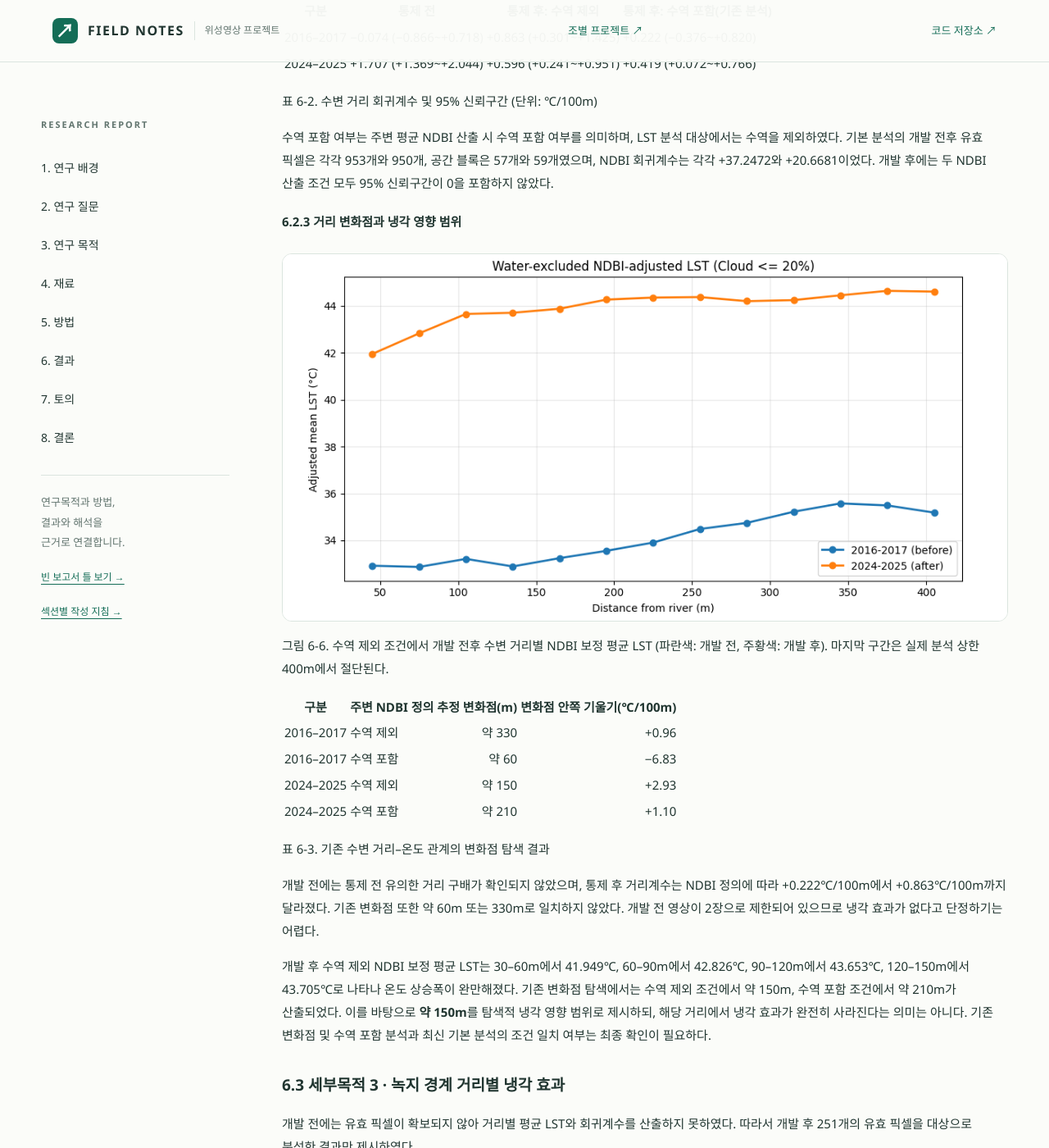
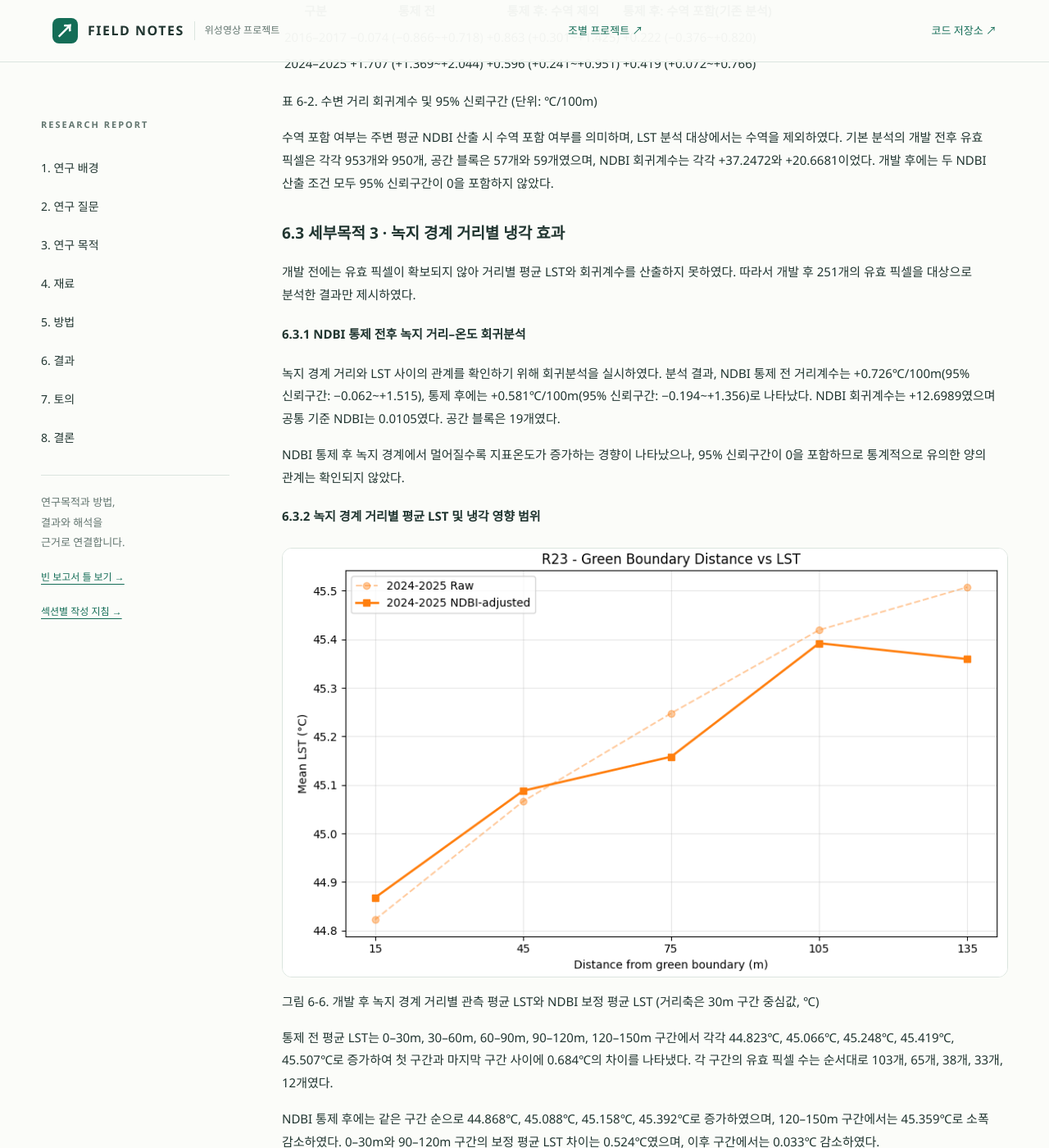
Before and after one commit to kimeunbyeol244/surveying-final-project-6, a Jekyll site: the page built from docs/index.md, in a window 1280 px wide and 1400 px high, scrolled down 20679 px. Shown: the whole window at 82% size. Built offline with Jekyll 4.4.1, drawn with Linux system fonts in a browser that asks for light colours; some of the changed text lies outside the part shown.

Commit message:
Update index.md

```diff
--- a/docs/index.md
+++ b/docs/index.md
@@ -318,25 +318,6 @@ NDBI만을 이용한 통계적 보정
 
 수역 포함 여부는 주변 평균 NDBI 산출 시 수역 포함 여부를 의미하며, LST 분석 대상에서는 수역을 제외하였다. 기본 분석의 개발 전후 유효 픽셀은 각각 953개와 950개, 공간 블록은 57개와 59개였으며, NDBI 회귀계수는 각각 +37.2472와 +20.6681이었다. 개발 후에는 두 NDBI 산출 조건 모두 95% 신뢰구간이 0을 포함하지 않았다.
 
-#### 6.2.3 거리 변화점과 냉각 영향 범위
-
-<p align="center"><img src="figures/result_river_adjusted_original.png" alt="수역 제외 NDBI 보정 평균 LST의 개발 전후 비교" width="900"></p>
-
-그림 6-6. 수역 제외 조건에서 개발 전후 수변 거리별 NDBI 보정 평균 LST (파란색: 개발 전, 주황색: 개발 후). 마지막 구간은 실제 분석 상한 400m에서 절단된다.
-
-| 구분 | 주변 NDBI 정의 | 추정 변화점(m) | 변화점 안쪽 기울기(℃/100m) |
-|---|---|---:|---:|
-| 2016–2017 | 수역 제외 | 약 330 | +0.96 |
-| 2016–2017 | 수역 포함 | 약 60 | −6.83 |
-| 2024–2025 | 수역 제외 | 약 150 | +2.93 |
-| 2024–2025 | 수역 포함 | 약 210 | +1.10 |
-
-표 6-3. 기존 수변 거리–온도 관계의 변화점 탐색 결과
-
-개발 전에는 통제 전 유의한 거리 구배가 확인되지 않았으며, 통제 후 거리계수는 NDBI 정의에 따라 +0.222℃/100m에서 +0.863℃/100m까지 달라졌다. 기존 변화점 또한 약 60m 또는 330m로 일치하지 않았다. 개발 전 영상이 2장으로 제한되어 있으므로 냉각 효과가 없다고 단정하기는 어렵다.
-
-개발 후 수역 제외 NDBI 보정 평균 LST는 30–60m에서 41.949℃, 60–90m에서 42.826℃, 90–120m에서 43.653℃, 120–150m에서 43.705℃로 나타나 온도 상승폭이 완만해졌다. 기존 변화점 탐색에서는 수역 제외 조건에서 약 150m, 수역 포함 조건에서 약 210m가 산출되었다. 이를 바탕으로 **약 150m**를 탐색적 냉각 영향 범위로 제시하되, 해당 거리에서 냉각 효과가 완전히 사라진다는 의미는 아니다. 기존 변화점 및 수역 포함 분석과 최신 기본 분석의 조건 일치 여부는 최종 확인이 필요하다.
-
 ### 6.3 세부목적 3 · 녹지 경계 거리별 냉각 효과
 
 개발 전에는 유효 픽셀이 확보되지 않아 거리별 평균 LST와 회귀계수를 산출하지 못하였다. 따라서 개발 후 251개의 유효 픽셀을 대상으로 분석한 결과만 제시하였다.
@@ -353,13 +334,12 @@ NDBI 통제 후 녹지 경계에서 멀어질수록 지표온도가 증가하는
 
 <p align="center"><img src="figures/result_green_original.png" alt="녹지 경계 거리별 보정 전후 평균 LST" width="900"></p>
 
-그림 6-7. 개발 후 녹지 경계 거리별 관측 평균 LST와 NDBI 보정 평균 LST (거리축은 30m 구간 중심값, ℃)
+그림 6-6. 개발 후 녹지 경계 거리별 관측 평균 LST와 NDBI 보정 평균 LST (거리축은 30m 구간 중심값, ℃)
 
 통제 전 평균 LST는 0–30m, 30–60m, 60–90m, 90–120m, 120–150m 구간에서 각각 44.823℃, 45.066℃, 45.248℃, 45.419℃, 45.507℃로 증가하여 첫 구간과 마지막 구간 사이에 0.684℃의 차이를 나타냈다. 각 구간의 유효 픽셀 수는 순서대로 103개, 65개, 38개, 33개, 12개였다.
 
 NDBI 통제 후에는 같은 구간 순으로 44.868℃, 45.088℃, 45.158℃, 45.392℃로 증가하였으며, 120–150m 구간에서는 45.359℃로 소폭 감소하였다. 0–30m와 90–120m 구간의 보정 평균 LST 차이는 0.524℃였으며, 이후 구간에서는 0.033℃ 감소하였다.
 
-이에 따라 녹지 냉각 영향 범위를 **약 120m**까지로 탐색적으로 제시하였다. 다만 거리계수의 95% 신뢰구간이 0을 포함하고 독립적인 변화점 검정이 이루어지지 않았으므로, 냉각 효과가 정확히 120m에서 종료된다고 확정할 수는 없다.
 
 ## 7. 토의
 
```
